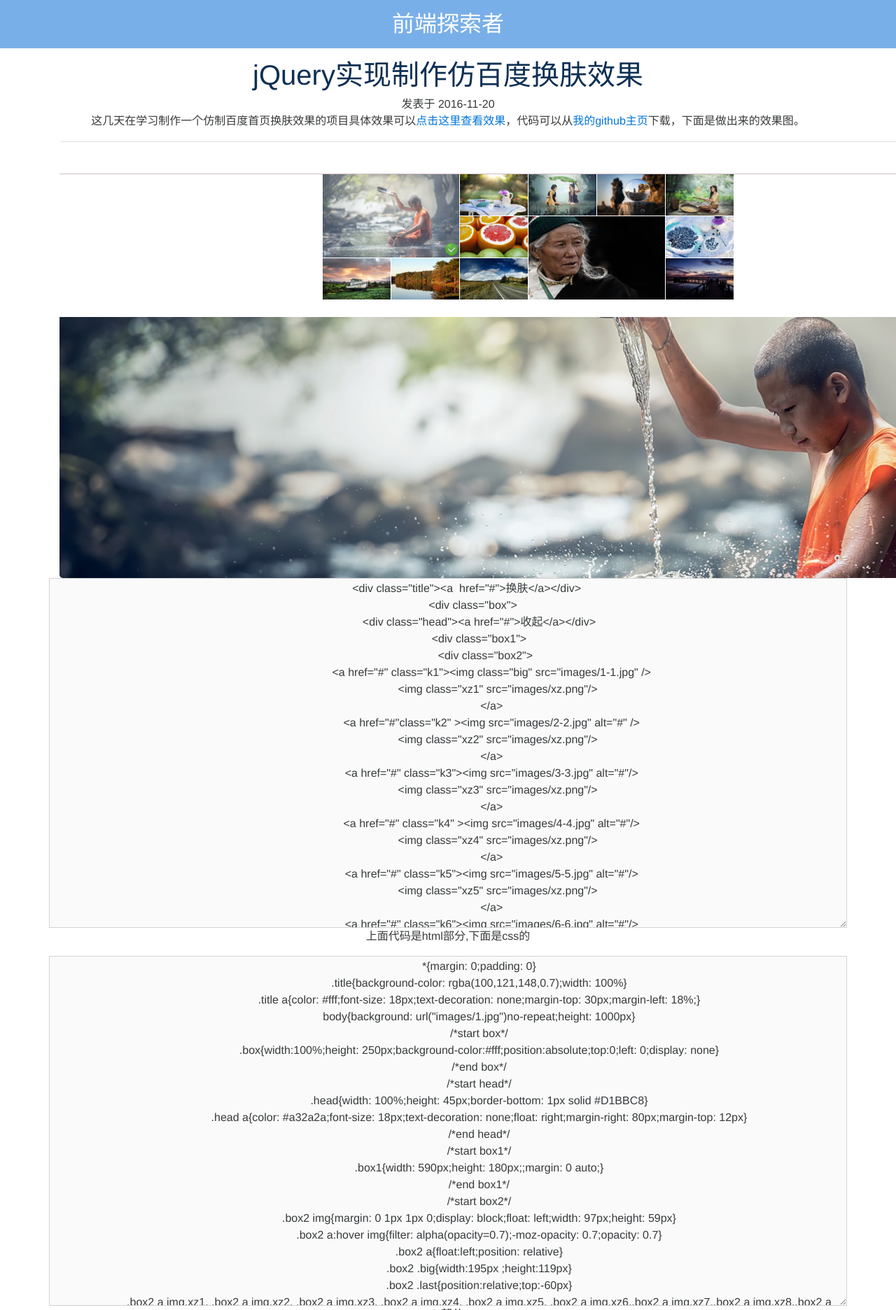
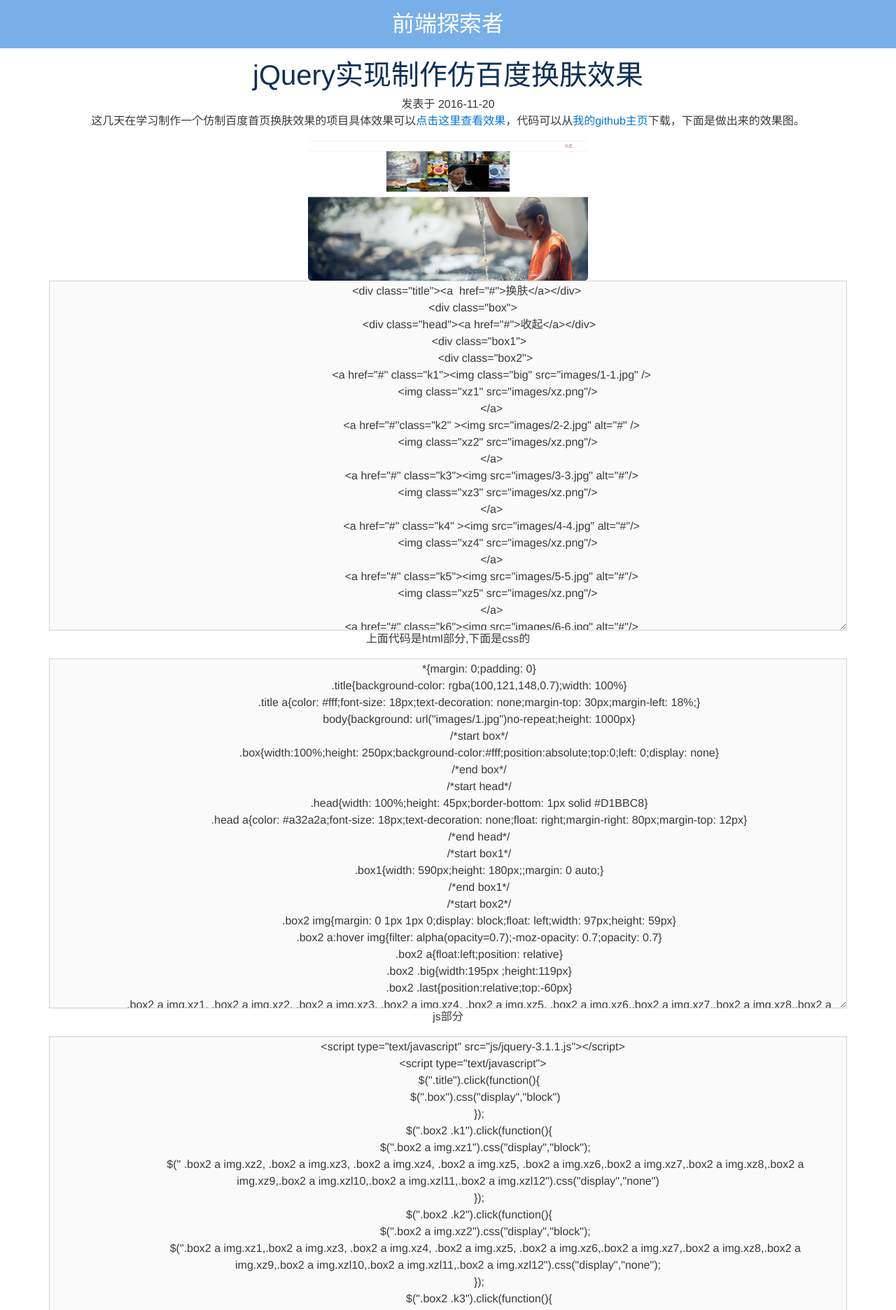
Before and after one commit to AustinCQ/AustinCQ.github.io, a Jekyll site: the page built from 2016/11/20/index.html, in a window 1280 px wide. Shown: the part 517-2389 px from the top of the page at 70% size. Built offline with Jekyll 4.4.1, drawn with Linux system fonts in a browser that asks for light colours; nearby versions of some CDN libraries; comment, search, counter and statistics services are not loaded.

Commit message:
Update min.html

```diff
--- a/_includes/min.html
+++ b/_includes/min.html
@@ -10,7 +10,7 @@
     </div>
         <div class="article-body">
             <p>这几天在学习制作一个仿制百度首页换肤效果的项目具体效果可以<span><a href="http://huangdaxing.top/2016/11/demo/" itemprop="url">点击这里查看效果</a>，</span>代码可以从<span><a href="https://github.com/AustinCQ">我的github主页</a>下载，</span>下面是做出来的效果图。<br/></p>
-		<div class="col-xs-12 col-sm-12 col-md-12"><img class="img-rounded" src="http://huangdaxing.top/web-dist/images/pic1120.png" alt="jquery 网页换肤" /></div>
+		<div class="col-xs-12 col-sm-12 col-md-12"><img class="img-rounded" src="http://huangdaxing.top/web-dist/images/pic1120.png" alt="jquery 网页换肤" width="400px" height="200px" /></div>
 		<p>
           <textarea disabled="disabled" class="col-xs-12 col-sm-12 col-md-12">
             <div class="title"><a  href="#">换肤</a></div>
```
